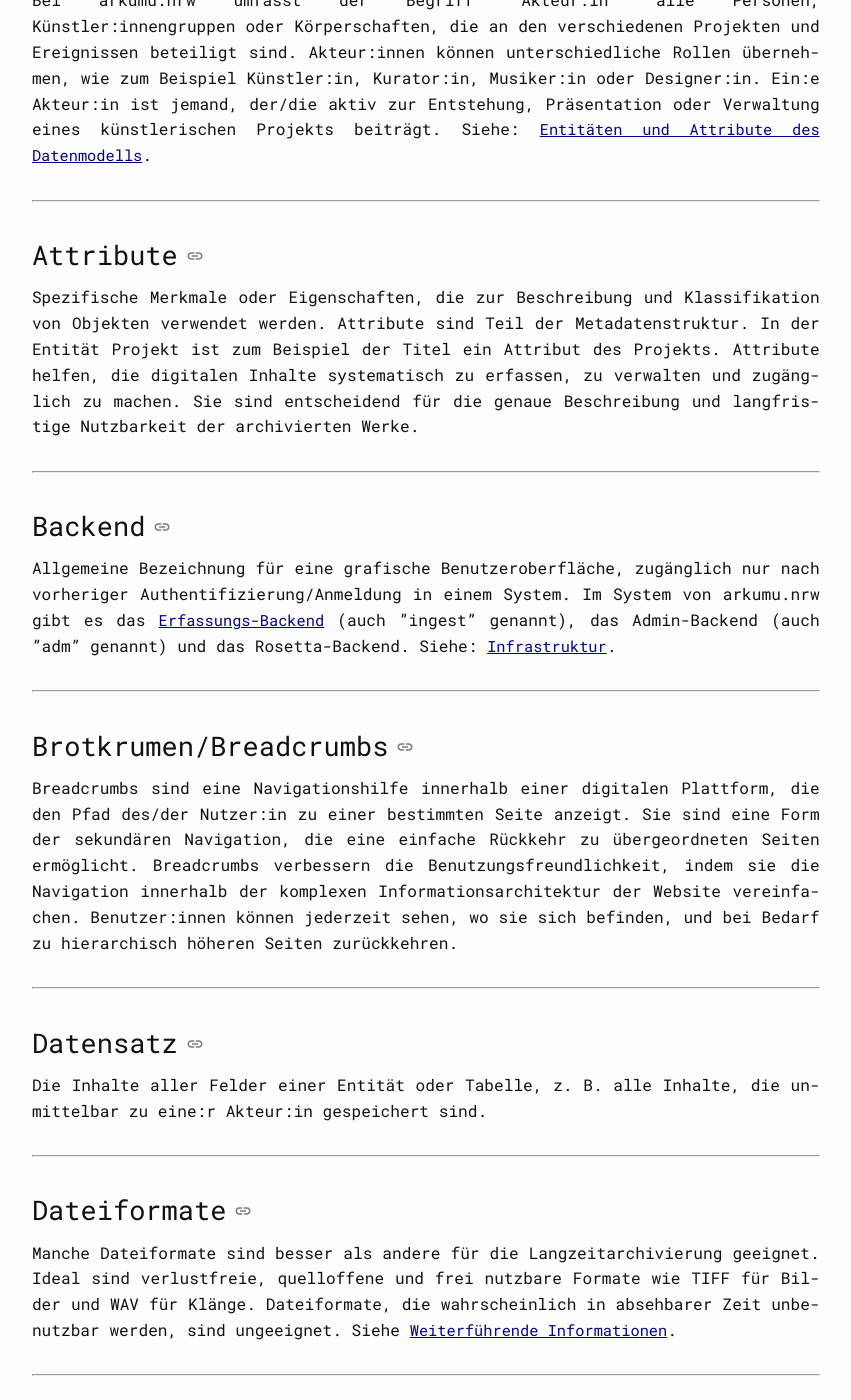
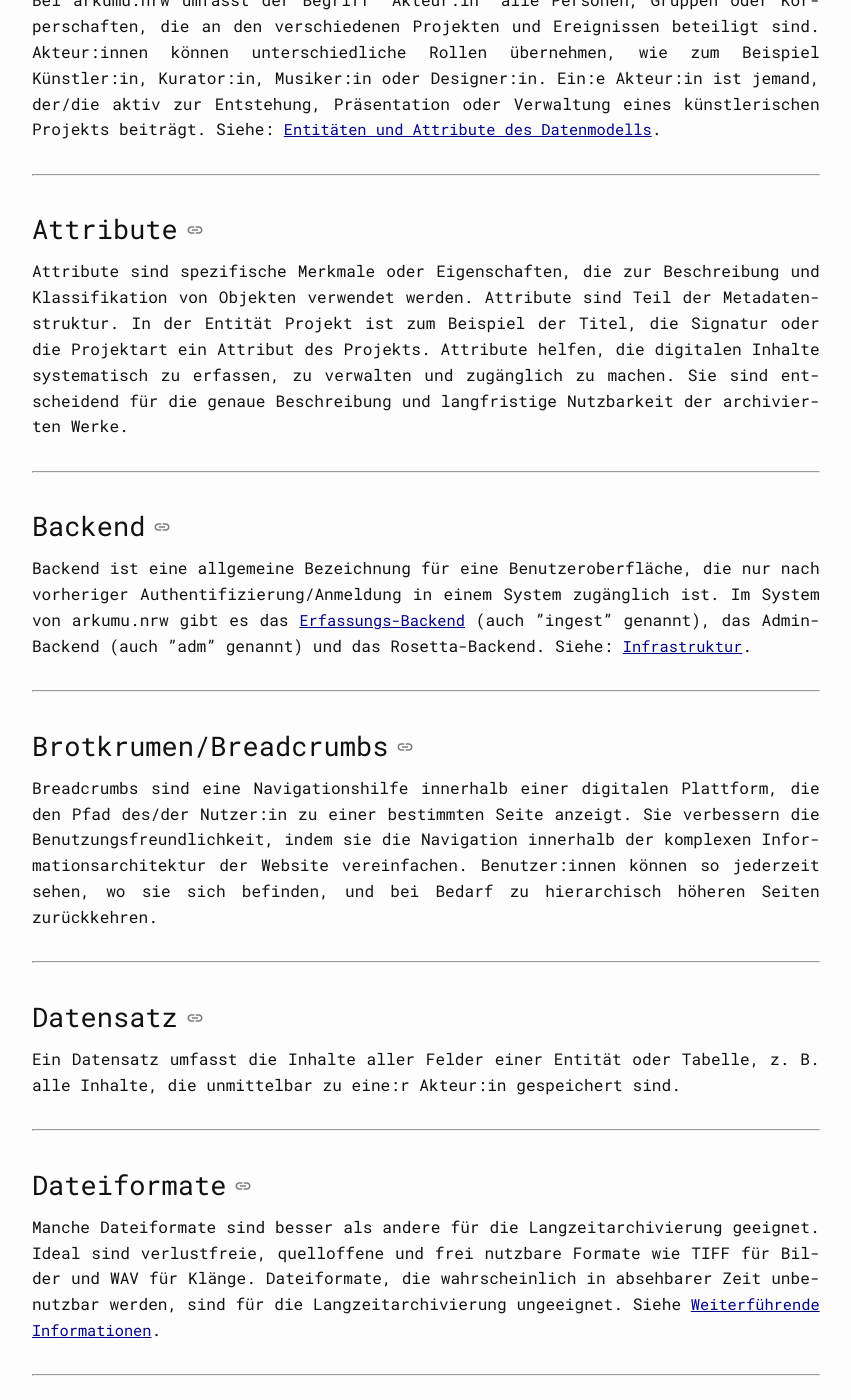
Before and after one commit to arkumu/arkumu.github.io, a Jekyll site: the page built from ressourcen/a-bis-z.markdown, in a window 1280 px wide and 1400 px high, scrolled down 770 px. Shown: the whole window, without its empty margins (165-1016 px from the left). Built offline with Jekyll 4.4.1, drawn with Linux system fonts in a browser that asks for light colours; a script that is not in the unit is left out; some of the changed text lies outside the part shown.

Commit message:
changes by LG 2.0

```diff
--- a/ressourcen/a-bis-z.markdown
+++ b/ressourcen/a-bis-z.markdown
@@ -23,37 +23,42 @@ order: 2.7
 ----
 
 ### Akteur:in
-Bei arkumu.nrw umfasst der Begriff "Akteur:in" alle Personen, Künstler:innengruppen oder Körperschaften, die an den verschiedenen Projekten und Ereignissen beteiligt sind. Akteur:innen können unterschiedliche Rollen übernehmen, wie zum Beispiel Künstler:in, Kurator:in, Musiker:in oder Designer:in. Ein:e Akteur:in ist jemand, der/die aktiv zur Entstehung, Präsentation oder Verwaltung eines künstlerischen Projekts beiträgt. Siehe: [Entitäten und Attribute des Datenmodells](/ressourcen/entitaeten-und-attribute-des-datenmodells.html#ereignis-akteurinnen-rollen-und-rechteangaben).
+Bei arkumu.nrw umfasst der Begriff "Akteur:in" alle Personen, Gruppen oder Körperschaften, die an den verschiedenen Projekten und Ereignissen beteiligt sind. Akteur:innen können unterschiedliche Rollen übernehmen, wie zum Beispiel Künstler:in, Kurator:in, Musiker:in oder Designer:in. Ein:e Akteur:in ist jemand, der/die aktiv zur Entstehung, Präsentation oder Verwaltung eines künstlerischen Projekts beiträgt. Siehe: [Entitäten und Attribute des Datenmodells](/ressourcen/entitaeten-und-attribute-des-datenmodells.html#ereignis-akteurinnen-rollen-und-rechteangaben).
 
 ----
 
 ### Attribute
-Spezifische Merkmale oder Eigenschaften, die zur Beschreibung und Klassifikation von Objekten verwendet werden. Attribute sind Teil der Metadatenstruktur. In der Entität Projekt ist zum Beispiel der Titel ein Attribut des Projekts. Attribute helfen, die digitalen Inhalte systematisch zu erfassen, zu verwalten und zugänglich zu machen. Sie sind entscheidend für die genaue Beschreibung und langfristige Nutzbarkeit der archivierten Werke.
+Attribute sind spezifische Merkmale oder Eigenschaften, die zur Beschreibung und Klassifikation von Objekten verwendet werden. Attribute sind Teil der Metadatenstruktur. In der Entität Projekt ist zum Beispiel der Titel, die Signatur oder die Projektart ein Attribut des Projekts. Attribute helfen, die digitalen Inhalte systematisch zu erfassen, zu verwalten und zugänglich zu machen. Sie sind entscheidend für die genaue Beschreibung und langfristige Nutzbarkeit der archivierten Werke.
 
 ----
 
 ### Backend
-Allgemeine Bezeichnung für eine grafische Benutzeroberfläche, zugänglich nur nach vorheriger Authentifizierung/Anmeldung in einem System. Im System von arkumu.nrw gibt es das [Erfassungs-Backend](/ressourcen/a-bis-z.html#erfassungs-backend) (auch ”ingest” genannt), das Admin-Backend (auch ”adm” genannt) und das Rosetta-Backend. Siehe: [Infrastruktur](/technische-dokumentation/infrastruktur).
+Backend ist eine allgemeine Bezeichnung für eine Benutzeroberfläche, die nur nach vorheriger Authentifizierung/Anmeldung in einem System zugänglich ist. Im System von arkumu.nrw gibt es das [Erfassungs-Backend](/ressourcen/a-bis-z.html#erfassungs-backend) (auch ”ingest” genannt), das Admin-Backend (auch ”adm” genannt) und das Rosetta-Backend. Siehe: [Infrastruktur](/technische-dokumentation/infrastruktur).
 
 ----
 
 ### Brotkrumen/Breadcrumbs
-Breadcrumbs sind eine Navigationshilfe innerhalb einer digitalen Plattform, die den Pfad des/der Nutzer:in zu einer bestimmten Seite anzeigt. Sie sind eine Form der sekundären Navigation, die eine einfache Rückkehr zu übergeordneten Seiten ermöglicht. Breadcrumbs verbessern die Benutzungsfreundlichkeit, indem sie die Navigation innerhalb der komplexen Informationsarchitektur der Website vereinfachen. Benutzer:innen können jederzeit sehen, wo sie sich befinden, und bei Bedarf zu hierarchisch höheren Seiten zurückkehren.
+Breadcrumbs sind eine Navigationshilfe innerhalb einer digitalen Plattform, die den Pfad des/der Nutzer:in zu einer bestimmten Seite anzeigt.  Sie verbessern die Benutzungsfreundlichkeit, indem sie die Navigation innerhalb der komplexen Informationsarchitektur der Website vereinfachen. Benutzer:innen können so jederzeit sehen, wo sie sich befinden, und bei Bedarf zu hierarchisch höheren Seiten zurückkehren.
 
 ----
 
 ### Datensatz
-Die Inhalte aller Felder einer Entität oder Tabelle, z. B. alle Inhalte, die unmittelbar zu eine:r Akteur:in gespeichert sind.
+Ein Datensatz umfasst die Inhalte aller Felder einer Entität oder Tabelle, z. B. alle Inhalte, die unmittelbar zu eine:r Akteur:in gespeichert sind.
 
 ----
 
 ### Dateiformate
-Manche Dateiformate sind besser als andere für die Langzeitarchivierung geeignet. Ideal sind verlustfreie, quelloffene und frei nutzbare Formate wie TIFF für Bilder und WAV für Klänge. Dateiformate, die wahrscheinlich in absehbarer Zeit unbenutzbar werden, sind ungeeignet. Siehe [Weiterführende Informationen](/ressourcen/weiterfuehrende-informationen).
+Manche Dateiformate sind besser als andere für die Langzeitarchivierung geeignet. Ideal sind verlustfreie, quelloffene und frei nutzbare Formate wie TIFF für Bilder und WAV für Klänge. Dateiformate, die wahrscheinlich in absehbarer Zeit unbenutzbar werden, sind für die Langzeitarchivierung ungeeignet. Siehe [Weiterführende Informationen](/ressourcen/weiterfuehrende-informationen).
 
 ----
 
 ### Daten-Staging
-Der vorläufige Ablageort, in dem neu erfasste Datensätze (zusammengehörige Mediendaten und Metadaten) zusammengeführt werden, um strukturiert, angereichert, geprüft und ggf. freigegeben zu werden. Nach erfolgter Freigabe werden die Datensätze ingestiert. In anderen Systemen wird dieser Ablageort auch „Pre-Ingest“ genannt. Siehe: [Infrastruktur](/technische-dokumentation/infrastruktur).
+Der vorläufige Ablageort, in dem neu erfasste Datensätze (zusammengehörige Mediendaten und Metadaten) zusammengeführt werden, um strukturiert, angereichert, geprüft und ggf. freigegeben zu werden, nennt sich Daten-Staging. Nach erfolgter Freigabe werden die Datensätze ingestiert(wohin?). In anderen Systemen wird dieser Ablageort auch „Pre-Ingest“ genannt. Siehe: [Infrastruktur](/technische-dokumentation/infrastruktur).
+
+----
+
+### Digitales Objekt
+Siehe: [Ereignis: Digitale Objekte] (/ressourcen/entitaeten-und-attribute-des-datenmodells.html#ereignis-digitale-objekte)
 
 ----
 
@@ -68,13 +73,22 @@ Ereignisse bilden die historische Entwicklung eines Projekts ab. Siehe: [Einfüh
 ----
 
 ### Erfassungs-Backend
-Web-Applikation, die das Eingeben und Hochladen von Datensätzen (Metadaten und Mediendaten) in das Daten-Staging ermöglicht. Synonym mit Upload-Datenschnittstelle, Upload-Portal, etc. Siehe [Infrastruktur/Erfassungs-Backend](/technische-dokumentation/infrastruktur#erfassungs-backend).
+Das Erfassungs-Backend ist eine Web-Applikation, die das Eingeben und Hochladen von Datensätzen (Metadaten und Mediendaten) in das Daten-Staging ermöglicht. Synonym mit Upload-Datenschnittstelle, Upload-Portal, etc. Siehe [Infrastruktur/Erfassungs-Backend](/technische-dokumentation/infrastruktur#erfassungs-backend).
 
------
+----
 
+### Equipment und Software
+Siehe: [Ereignis: Equipment & Software] (/ressourcen/entitaeten-und-attribute-des-datenmodells.html#ereignis-equipment--software)
+
+----
+
+### Informationsträger
+Siehe: [Ereignis: Informationsträger] (ressourcen/entitaeten-und-attribute-des-datenmodells.html#ereignis-informationsträger)
+
+----
 
 ### Kontrolliertes Vokabular
-Eine standardisierte Liste von Begriffen und Definitionen, die zur Beschreibung und Klassifikation von Inhalten verwendet wird. Durch die Nutzung externer Quellen wie Wikidata werden automatisch Synonyme und Definitionen ausgelesen und gespeichert. Dies hilft, die Konsistenz und Genauigkeit bei Verschlagwortung und inhaltlicher Erschließung der Projekte zu gewährleisten. Auch das Auffinden und die Verknüpfung von Informationen innerhalb des Portals wird dadurch erleichtert. Wir benutzen international gebräuchliche kontrollierte Vokabulare wie Dublin Core, ISO 639-2 für Sprachen, ISO 8601 für Zeitangaben, PRONOM für Dateitypen, die LIDO-Terminologie, AAT und andere; ebenso wie eine Reihe von selbst entwickelten [Systematiken ](/technische-dokumentation/kontrollierte-vokabulare-und-taxonomien/).
+Ein Kontrolliertes Vokabular meint eine standardisierte Liste von Begriffen und Definitionen, die zur Beschreibung und Klassifikation von Inhalten verwendet wird. Durch die Nutzung externer Quellen wie Wikidata werden automatisch Synonyme und Definitionen ausgelesen und gespeichert. Dies hilft, die Konsistenz und Genauigkeit bei Verschlagwortung und inhaltlicher Erschließung der Projekte zu gewährleisten. Auch das Auffinden und die Verknüpfung von Informationen innerhalb des Portals wird dadurch erleichtert. Wir benutzen international gebräuchliche kontrollierte Vokabulare wie Dublin Core, ISO 639-2 für Sprachen, ISO 8601 für Zeitangaben, PRONOM für Dateitypen, die LIDO-Terminologie, AAT und andere; ebenso wie eine Reihe von selbst entwickelten [Systematiken ](/technische-dokumentation/kontrollierte-vokabulare-und-taxonomien/).
 
 ----
 
@@ -85,21 +99,31 @@ Langzeitverfügbarkeit (auch: Langzeitarchivierung) bezeichnet den Prozess der d
 
 ### Lizenz
 Über eine Lizenz wird festgelegt, wer Zugang zu den Digitalen Objekten bekommt und für welche Zwecke diese genutzt werden dürfen. Diese Rechte werden von den Rechteinhaber:innen eingeräumt. Damit ein Projekt oder Werk auf arkumu.nrw archiviert werden kann, muss der einliefernden Hochschule mindestens das Recht zur Archivierung eingeräumt werden. Auf Wunsch kann auch eine Lizenz gewählt werden, die das Recht zur Veröffentlichung beinhaltet. Gemeinfreie Werke benötigen keine Rechteeinräumung. Siehe: [Lizenzen](/ressourcen/lizenzen/).
-
+Urheberrecht verweist hierher – wird aber hier nicht erwähnt
 ----
 
 ### Metadaten
-Beschreibende Informationen, die zur Klassifikation, Erschließung und Verwaltung digitaler Objekte verwendet werden. Metadaten umfassen Pflichtfelder wie Titel, Projektkategorie, Schlagwörter zu Genre und Inhalt, Freitext-Beschreibungen, Ereignisse, Akteur:innen und deren Rollen, Datierungen, Ortsangaben sowie Rechteangaben. Die systematische Erfassung ist essentiell für den Prozess der Langzeitverfügbarkeit und sorgt dafür, dass digitale Inhalte gefunden, interpretiert und langfristig erhalten bleiben.
+Metadaten sind beschreibende Informationen, die zur Klassifikation, Erschließung und Verwaltung digitaler Objekte verwendet werden. Metadaten umfassen Pflichtfelder wie Titel, Projektkategorie, Schlagwörter zu Genre und Inhalt, Freitext-Beschreibungen, Ereignisse, Akteur:innen und deren Rollen, Datierungen, Ortsangaben sowie Rechteangaben. Die systematische Erfassung ist essentiell für den Prozess der Langzeitverfügbarkeit und sorgt dafür, dass digitale Inhalte gefunden, interpretiert und langfristig erhalten bleiben.
 
 ----
 
 ### Normdaten
-Normdaten werden für die eindeutige Identifizierung von Personen, Körperschaften, Geografika, Schlagwörtern und Werken benutzt. Sie helfen bei der Vernetzung unterschiedlicher Informationsressourcen und bei der Suche. arkumu.nrw benutzt Normdaten von GND, Wikidata, AAT, VIAF, LCCN, OrcID und weiteren Providern. Eine gute Einführung findet sich auf dem [Wiki der DNB](https://wiki.dnb.de/plugins/servlet/mobile?contentId=322905215#content/view/322905215).
+Normdaten sind normierte Datensätze, die für die eindeutige Identifizierung von Personen, Körperschaften, Geografika, Schlagwörtern und Werken benutzt werden. Sie helfen bei der Vernetzung unterschiedlicher Informationsressourcen und bei der Suche. arkumu.nrw benutzt Normdaten von GND, Wikidata, AAT, VIAF, LCCN, OrcID und weiteren Providern. Eine gute Einführung findet sich auf dem [Wiki der DNB](https://wiki.dnb.de/plugins/servlet/mobile?contentId=322905215#content/view/322905215).
+
+----
+
+### Organisationseinheit
+Siehe: (Projekt: Einliefernde Hochschule und Organisationseinheiten] (/ressourcen/entitaeten-und-attribute-des-datenmodells.html#projekt-einliefernde-hochschule-und-organisationseinheiten)
 
 ----
 
 ### Orte
-Orte werden an vielen Stellen im System benutzt, z. B. um anzuzeigen, wo ein Ereignis stattgefunden hat oder um biografische Informationen zu geben. Siehe: [Entitäten und Attribute des Datenmodells](/ressourcen/entitaeten-und-attribute-des-datenmodells.html#ereignis-orte).
+Orte werden an vielen Stellen im System benutzt, z. B. um anzuzeigen, wo ein Ereignis stattgefunden hat oder um biografische Informationen zu geben. Orte können Länder, Städte, genaue Adressen oder auch Räume in einem Gebäude sein. Für die Angabe in arkumu.nrw muss ein Ort einen Wikidata-Eintrag mit darin enthaltenen Koordinaten haben. Siehe: [Entitäten und Attribute des Datenmodells](/ressourcen/entitaeten-und-attribute-des-datenmodells.html#ereignis-orte).
+
+----
+
+### Physisches Objekt
+Siehe: [Ereignis: Physische Objekte] (/ressourcen/entitaeten-und-attribute-des-datenmodells.html#ereignis-physische-objekte)
 
 ----
 
@@ -114,29 +138,37 @@ Siehe: [Lizenz](/ressourcen/a-bis-z.html#lizenz).
 ----
 
 ### Retrieval
-Kurz für „Information Retrieval“ (Informationswiedergewinnung). Das System, das Indexing, Suche und Wiedergewinnung von Informationen ermöglicht; das Abfragen und Abrufen von Datensätzen per Suchfunktion im Backend und [Web-Portal](/ressourcen/a-bis-z.html#web-portal).
+Kurz für „Information Retrieval“ (Informationswiedergewinnung) und meint den Prozess des Auffindens von Informationen, die in einem System gespeichert sind Das Information Retrieval System ermöglicht das Indexing, die Suche und Wiedergewinnung von Informationen, das Abfragen und Abrufen von Datensätzen per Suchfunktion im Backend und [Web-Portal](/ressourcen/a-bis-z.html#web-portal).
+
+----
+
+### Rolle
+Siehe: [Rollen](/technische-dokumentation/kontrollierte-vokabulare-und-taxonomien/rollen.html)
+ODER
+Siehe: [Ereignis: Akteur:innen, Rollen und Rechteangaben](/ressourcen/entitaeten-und-attribute-des-datenmodells.html#ereignis-akteurinnen-rollen-und-rechteangaben)
 
 ----
 
 ### Rosetta-Backend
-Grafische Benutzeroberfläche für das Rosetta-System des [hbz](https://service-wiki.hbz-nrw.de/pages/viewpage.action?pageId=621051918). Ein Teil der technischen Infrastruktur zur Langzeitarchivierung digitaler Inhalte. Es handelt sich um eine Plattform, die von Ex Libris entwickelt wurde und darauf abzielt, digitale Objekte zu verwalten, zu speichern und deren langfristige Verfügbarkeit zu gewährleisten. Rosetta unterstützt die Speicherung und Pflege von Metadaten, die technische Validierung und die Überwachung der Dateiintegrität. Es wird verwendet, um sicherzustellen, dass digitale Kunstwerke und andere archivierte Materialien langfristig zugänglich und nutzbar bleiben. Siehe: [Infrastruktur](/technische-dokumentation/infrastruktur).
+Das Rosetta-Backend ist die grafische Benutzeroberfläche für das Rosetta-System des [hbz](https://service-wiki.hbz-nrw.de/pages/viewpage.action?pageId=621051918). Ein Teil der technischen Infrastruktur zur Langzeitarchivierung digitaler Inhalte. Es handelt sich um eine Plattform, die von Ex Libris entwickelt wurde und darauf abzielt, digitale Objekte zu verwalten, zu speichern und deren langfristige Verfügbarkeit zu gewährleisten. Rosetta unterstützt die Speicherung und Pflege von Metadaten, die technische Validierung und die Überwachung der Dateiintegrität. Es wird verwendet, um sicherzustellen, dass digitale Kunstwerke und andere archivierte Materialien langfristig zugänglich und nutzbar bleiben. Siehe: [Infrastruktur](/technische-dokumentation/infrastruktur).
 
 ----
 
 ### Sammlungen
-Über Sammlungen können Zusammengehörigkeiten bei den einliefernden Institutionen erfasst werden bzw. eine gemeinsame Provenienz. Beispiele: Tonträger aus dem Bandarchiv der HfMT Köln, Fotografien aus dem Fotoarchiv der Folkwang Universität der Künste, Equipment aus dem Technikarchiv der Kunsthochschule für Medien Köln, aber auch Veranstaltungen aus einer Reihe oder ein Nachlass.
+Über Sammlungen kann die Zusammengehörigkeit einliefernder Institutionen bzw. eine gemeinsame Provenienz erfasst werden.
+Beispiele: Tonträger aus dem Bandarchiv der HfMT Köln, Fotografien aus dem Fotoarchiv der Folkwang Universität der Künste, Equipment aus dem Technikarchiv der Kunsthochschule für Medien Köln, aber auch Veranstaltungen aus einer Reihe oder ein Nachlass.
 
 ----
 
 ### Standards
-Durch die Verwendung öffentlicher Systematiken, Vokabulare und Normdaten gewährleisten wir die Anschlussfähigkeit an Semantic-Web- und Linked-Open-Data-Anwendungen. Die in arkumu.nrw erfassten Informationen werden in Metadatenaustauschformaten wie LIDO und MARC21 abgerufen werden können. Große Portale wie die [Deutsche Digitale Bibliothek (DDB)](https://www.deutsche-digitale-bibliothek.de/) und [Europeana](https://www.europeana.eu/) können sie abrufen und zusammenführen und damit damit die Archivalien der Hochschulen in ihren Suchmasken durchsuch- und auffindbar machen. arkumu.nrw arbeitet nach den FAIR-Prinzipien, d. h. alle veröffentlichen Metadaten sind durchsuchbar, zugänglich, interoperabel, wiederverwendbar (findable, accessible, interoperable, reusable). Durch die Nutzung von Rosetta als Langzeitverfügbarkeits-Lösung gewährleisten wir die Konformität mit dem OAIS-Referenzmodell für digitale Langzeitarchive.
+Durch die Verwendung öffentlicher Systematiken, Vokabulare und Normdaten gewährleisten wir die Anschlussfähigkeit an Semantic-Web- und Linked-Open-Data-Anwendungen. Die in arkumu.nrw erfassten Informationen werden in Metadatenaustauschformaten wie LIDO und MARC21 abgerufen werden können. Große Portale wie die [Deutsche Digitale Bibliothek (DDB)](https://www.deutsche-digitale-bibliothek.de/) und [Europeana](https://www.europeana.eu/) können sie abrufen und zusammenführen und damit die Archivalien der Hochschulen in ihren Suchmasken durchsuch- und auffindbar machen. arkumu.nrw arbeitet nach den FAIR-Prinzipien, d. h. alle veröffentlichen Metadaten sind durchsuchbar, zugänglich, interoperabel, wiederverwendbar (findable, accessible, interoperable, reusable). Durch die Nutzung von Rosetta als Langzeitverfügbarkeits-Lösung gewährleisten wir die Konformität mit dem OAIS-Referenzmodell für digitale Langzeitarchive.
 
 ----
 
 ### Urheberrecht
 Siehe: [Lizenz](/ressourcen/a-bis-z.html#lizenz)
 
----
+----
 
 ### Web-Portal
 Bezeichnet in arkumu.nrw die öffentlich zugängliche Webseite, die [Zugang](/ressourcen/a-bis-z.html#zugang) zu Metadaten und ggf. Digitalen Objekten von Projekten gibt. Synonyme: Dissemination-Frontend, Discovery-Portal, Recherche-Oberfläche oder Präsentationsebene. Siehe: [Infrastruktur/Web-Portal](/technische-dokumentation/infrastruktur#web-portal).
```
Also changed, not shown: ressourcen/veroeffentlichungen-und-praesentationen.markdown (+27 -27 lines).
